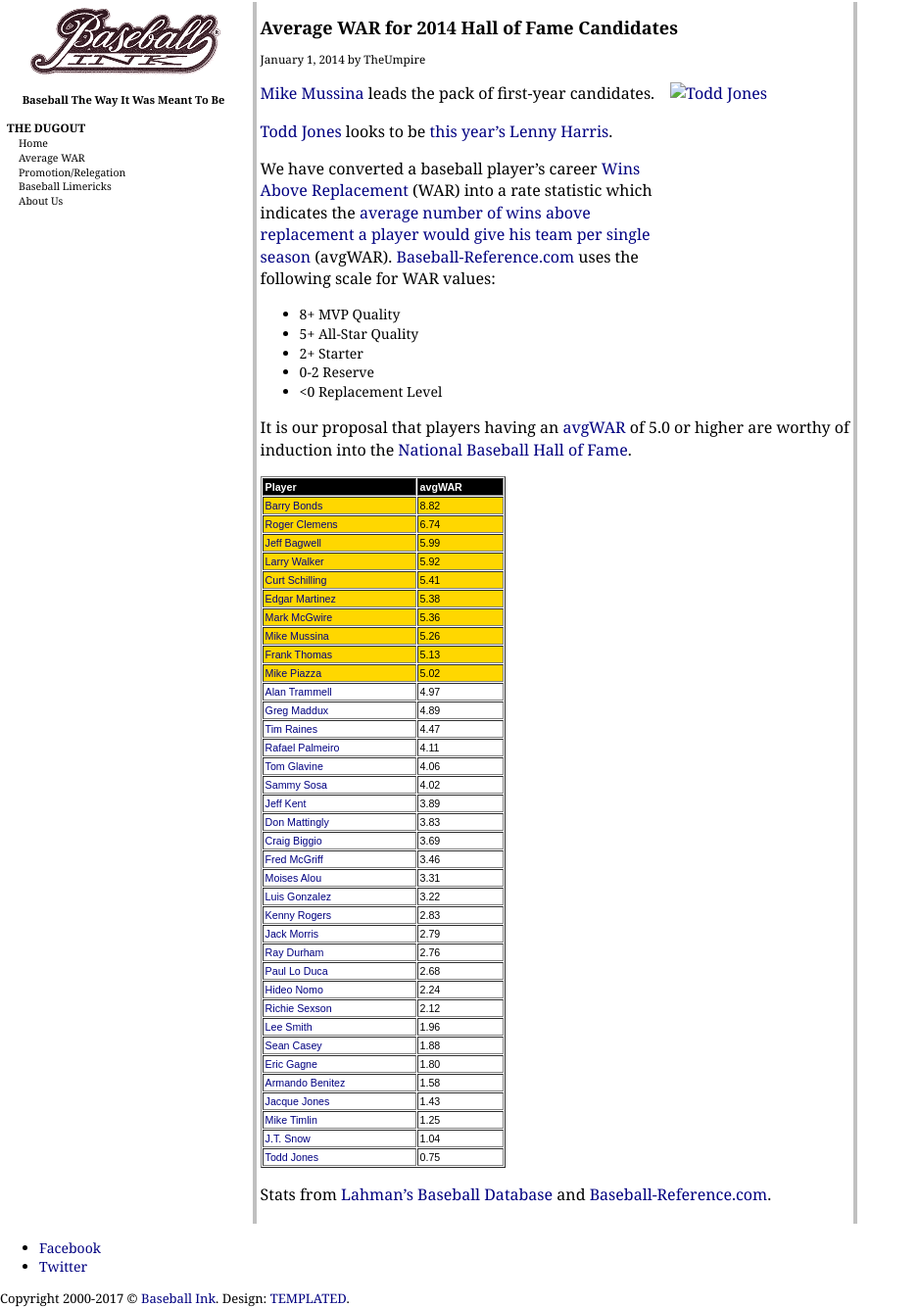
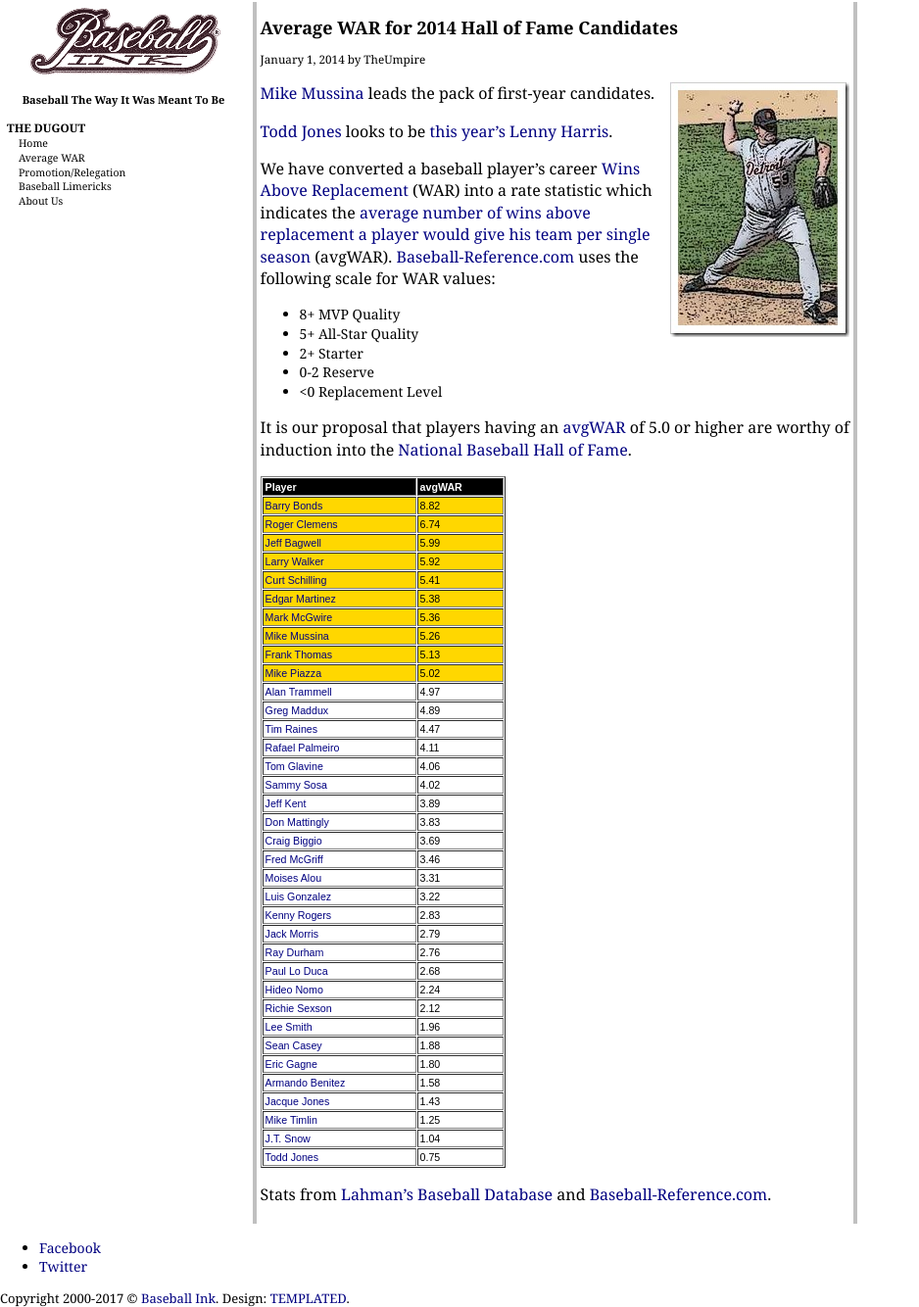
Before and after one commit to jaypalexa/baseballink, a Jekyll site: the page built from pages/average-war-for-2014-hall-of-fame-candidates.md, in a window 1280 px wide. Shown: the whole page at 98% size, without its empty margins (0-938 px from the left). Built offline with Jekyll 4.4.1, drawn with Linux system fonts in a browser that asks for light colours; nearby versions of some CDN libraries; library files that are not in the unit come from our copies.

Commit message:
Update average-war-for-2014-hall-of-fame-candidates.md

```diff
--- a/pages/average-war-for-2014-hall-of-fame-candidates.md
+++ b/pages/average-war-for-2014-hall-of-fame-candidates.md
@@ -5,7 +5,7 @@
 <h1>Average WAR for 2014 Hall of Fame Candidates</h1>
 <div class="meta">January 1, 2014 by TheUmpire</div>
 <div class="storycontent">
-<p><a title="Todd Jones" href="http://en.wikipedia.org/wiki/File:ToddJones.jpg" target="_blank"><img style="border-bottom: 0px; border-left: 0px; margin: 0px 0px 10px 10px; display: inline; border-top: 0px; border-right: 0px" title="Todd Jones" border="0" alt="Todd Jones" align="right" src="{{ site.url }}{{ site.baseurl }}/images/todd_jones.jpg" width="183" height="260" /></a></p>
+<p><a title="Todd Jones" href="http://en.wikipedia.org/wiki/File:ToddJones.jpg" target="_blank"><img style="border-bottom: 0px; border-left: 0px; margin: 0px 0px 10px 10px; display: inline; border-top: 0px; border-right: 0px" title="Todd Jones" border="0" alt="Todd Jones" align="right" src="{{ site.url }}{{ site.baseurl }}/assets/images/todd_jones.jpg" width="183" height="260" /></a></p>
 <p><a href="http://www.baseball-reference.com/players/m/mussimi01.shtml" target="_blank">Mike Mussina</a> leads the pack of first-year candidates.</p>
 <p><a href="http://www.baseball-reference.com/players/j/jonesto02.shtml">Todd Jones</a> looks to be <a href="{{ site.url }}{{ site.baseurl }}/pages/lenny-harris-for-hall-of-fame-huh.html">this year’s Lenny Harris</a>.</p>
 <p>We have converted a baseball player’s career <a href="http://saberlibrary.com/misc/war/">Wins Above Replacement</a> (WAR) into a rate statistic which indicates the <a href="{{ site.url }}{{ site.baseurl }}/pages/avg-war.html">average number of wins above replacement a player would give his team per single season</a> (avgWAR). <a href="http://www.baseball-reference.com">Baseball-Reference.com</a> uses the following scale for WAR values:</p>
```
